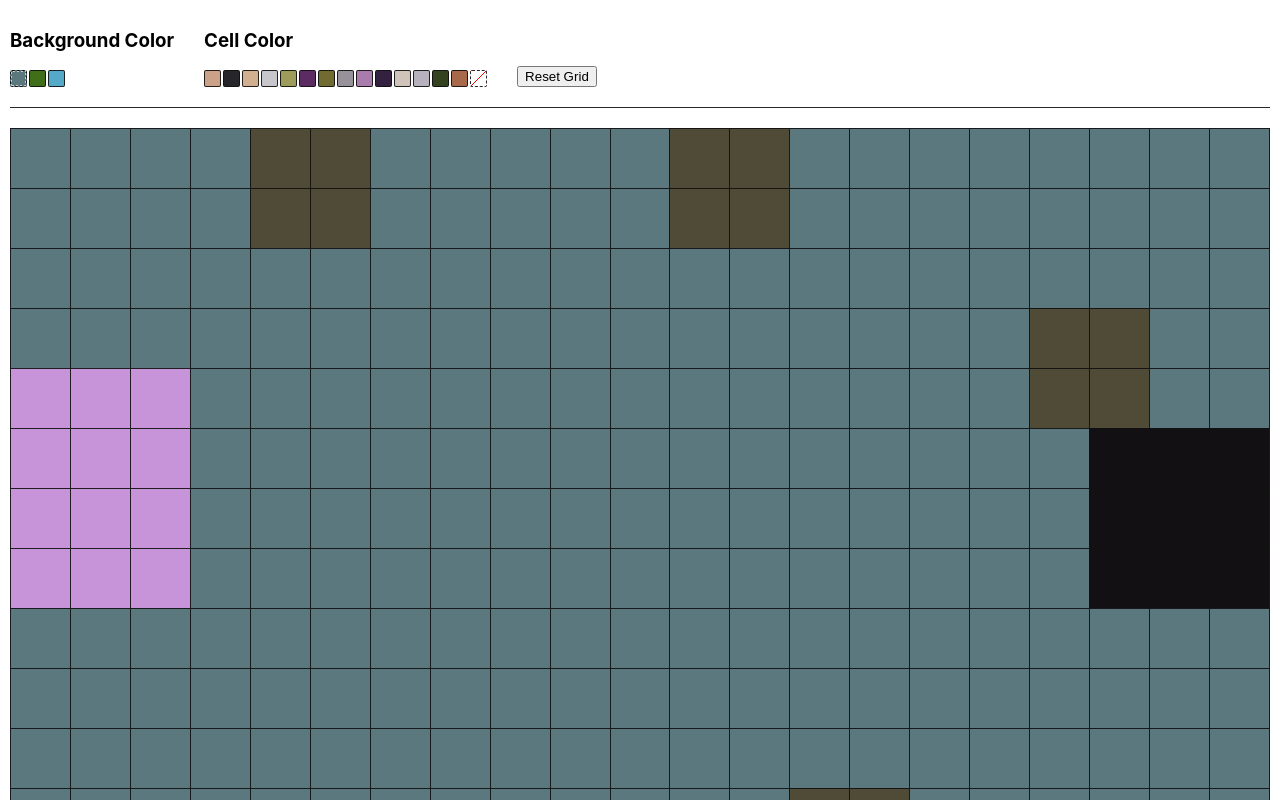
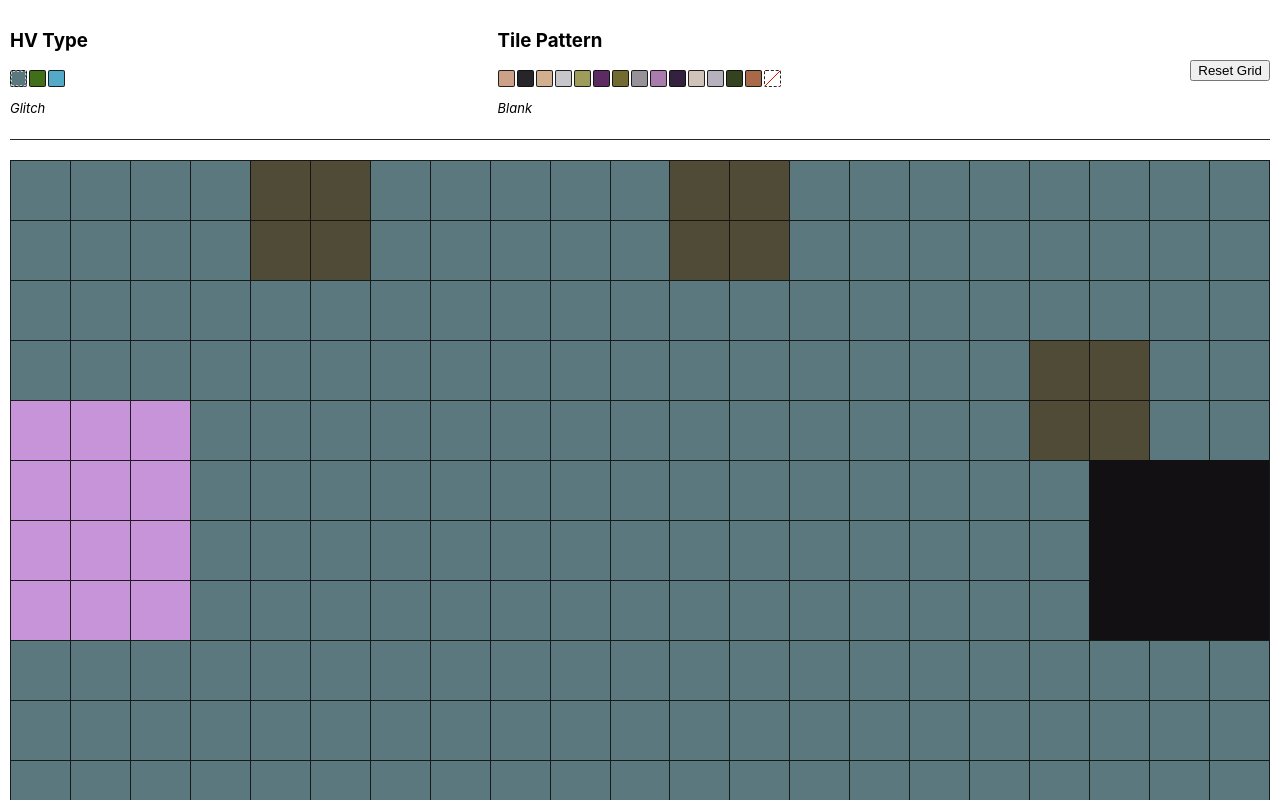
Before and after one commit to mrmemes-eth/hv-forge-sketcher, a React (Create React App) app: page / in a window 1280 px wide. Shown: the top 800 px of the page. Built offline with nearby package versions, Linux system fonts and the light colour scheme.

Commit message:
Show selected swatch name

```diff
--- a/src/App.css
+++ b/src/App.css
@@ -7,9 +7,9 @@ div.app-wrap {
 
 header.app {
   display: flex;
-  gap: 30px;
-  padding-bottom: 20px;
+  padding-bottom: 10px;
   border-bottom: 1px solid rgba(16, 16, 16, 0.9);
+  justify-content: space-between;
 }
 
 main.app {
@@ -18,7 +18,7 @@ main.app {
 }
 
 header.app .controls {
-  align-self: flex-end;
+  align-self: center;
 }
 
 main.app .grid {
@@ -40,13 +40,17 @@ main.app .grid {
   border-bottom: none;
 }
 
+.palette .selected-swatch{
+  font-size: small;
+  font-style: italic;
+}
 
-.color-palette {
+.swatches {
   display: flex;
   gap: 2px;
 }
 
-.color-palette div {
+.swatches div {
   width: 15px;
   height: 15px;
   border-radius: 2px;
@@ -96,15 +100,15 @@ main.app .grid {
   background: #a8694b;
 }
 
-.color-palette .bio {
+.swatches .bio {
   background: #416f19;
 }
 
-.color-palette .knight {
+.swatches .knight {
   background: #54a9c9;
 }
 
-.color-palette .glitch {
+.swatches .glitch {
   background: #5c787f;
 }
 
@@ -122,12 +126,12 @@ main.app .grid {
   background: clear;
 }
 
-.color-palette div {
+.swatches div {
   border: 1px solid rgba(16, 16, 16, 0.9);
 }
 
-.color-palette .blank.selected,
-.color-palette .tile.selected {
+.swatches .blank.selected,
+.swatches .tile.selected {
   border-style: dashed;
 }
 
@@ -140,7 +144,7 @@ main.app .grid {
   }
 }
 
-.color-palette .selected:not(.blank) {
+.swatches .selected:not(.blank) {
   border-style: dashed;
   background-image: repeating-linear-gradient(
       -60deg,
@@ -181,7 +185,7 @@ main.app .grid {
   animation: borderAnimation 1s infinite linear;
 }
 
-.color-palette .blank {
+.swatches .blank {
   background-image: linear-gradient(
       -45deg,
       transparent 47%,
--- a/src/App.js
+++ b/src/App.js
@@ -131,12 +131,19 @@ function App() {
     setIsPainting(false);
   };
 
+  const kebabToTitleCase = (kebab) => {
+    const words = kebab.split("-");
+    return words
+      .map((word) => word[0].toUpperCase() + word.slice(1))
+      .join(" ");
+  };
+
   return (
     <div className="app-wrap">
       <header className="app">
-        <div>
-          <h3>Background Color</h3>
-          <div className="color-palette">
+        <div className="palette">
+          <h3>HV Type</h3>
+          <div className="swatches">
             {backgroundStyles.map((styleName) => (
               <div
                 key={styleName}
@@ -147,10 +154,11 @@ function App() {
               ></div>
             ))}
           </div>
+          <p className="selected-swatch">{kebabToTitleCase(backgroundStyle)}</p>
         </div>
-        <div>
-          <h3>Cell Color</h3>
-          <div className="color-palette">
+        <div className="palette">
+          <h3>Tile Pattern</h3>
+          <div className="swatches">
             {tiles.map((tile) => (
               <div
                 key={tile}
@@ -161,6 +169,7 @@ function App() {
               ></div>
             ))}
           </div>
+          <p className="selected-swatch">{kebabToTitleCase(selectedTile)}</p>
         </div>
         <div className="controls">
           <button onClick={handleResetGrid}>Reset Grid</button>
```
